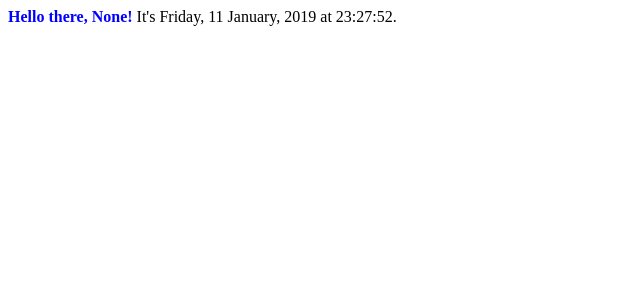
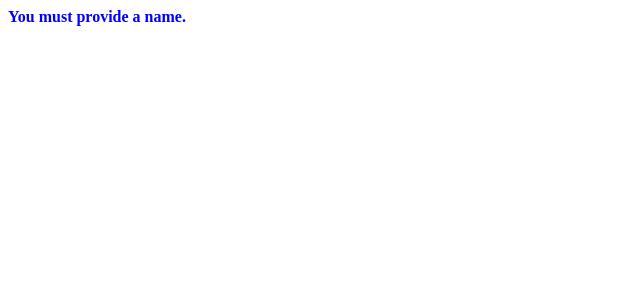
Before and after one commit to microsoft/python-sample-vscode-flask-tutorial, a Flask app: page /hello in a window 1280 px wide. Shown: the top 300 px of the page, without its empty margins (0-640 px from the left). Run offline with Flask 2, Linux system fonts and the light colour scheme.

Commit message:
Update hello_there.html
Added in logic so that "Name" is not required.  If name is not supplied then a message is displayed.

```diff
--- a/hello_app/templates/hello_there.html
+++ b/hello_app/templates/hello_there.html
@@ -6,7 +6,11 @@
         <title>Hello, Flask</title>
     </head>
     <body>
-        <span class="message">Hello there, {{ name }}!</span> It's {{ date.strftime("%A, %d %B, %Y at %X") }}.
+        {%if name %}
+            <span class="message">Hello there, {{ name }}!</span> It's {{ date.strftime("%A, %d %B, %Y at %X") }}.
+        {% else %}
+            <span class="message">You must provide a name.</span>
+        {% endif %}
     </body>
 </html>
 <!-- The above syntax makes use of jinja and it's documentation can be found over here http://jinja.pocoo.org/docs/2.10/templates/ -->
```
